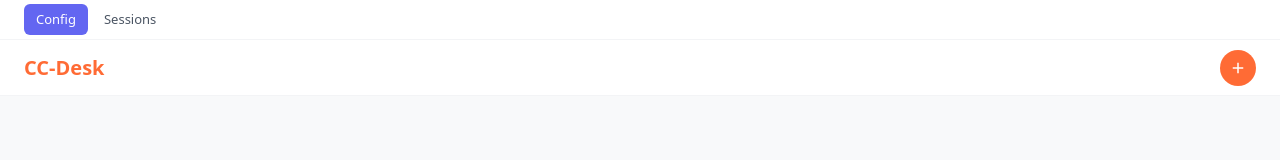
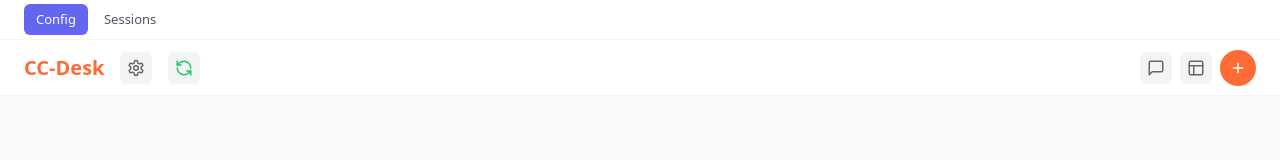
Before and after one commit to ZouZhao321/cc-desk, a Vue app: page / in a window 1280 px wide. Shown: the top 160 px of the page. Built offline with nearby package versions, Linux system fonts and the light colour scheme.

Commit message:
fix: 补充 ConfigListMain 顶部栏缺失的图标
添加设置、同步、会话、模板按钮图标，与设计稿保持一致。

```diff
--- a/src/components/ConfigListMain.vue
+++ b/src/components/ConfigListMain.vue
@@ -21,8 +21,80 @@ defineEmits<{
 		<header class="flex items-center justify-between h-56px px-24px bg-white border-b border-gray-100 shrink-0">
 			<div class="flex items-center gap-16px">
 				<span class="text-20px font-bold text-[#FF6B35]">CC-Desk</span>
+				<button
+					class="flex items-center justify-center w-32px h-32px border-none bg-gray-100 rounded-6px cursor-pointer hover:bg-gray-200 transition-colors"
+				>
+					<svg
+						width="18"
+						height="18"
+						viewBox="0 0 24 24"
+						fill="none"
+						stroke="#666666"
+						stroke-width="2"
+						stroke-linecap="round"
+						stroke-linejoin="round"
+					>
+						<path
+							d="M12.22 2h-.44a2 2 0 0 0-2 2v.18a2 2 0 0 1-1 1.73l-.43.25a2 2 0 0 1-2 0l-.15-.08a2 2 0 0 0-2.73.73l-.22.38a2 2 0 0 0 .73 2.73l.15.1a2 2 0 0 1 1 1.72v.51a2 2 0 0 1-1 1.74l-.15.09a2 2 0 0 0-.73 2.73l.22.38a2 2 0 0 0 2.73.73l.15-.08a2 2 0 0 1 2 0l.43.25a2 2 0 0 1 1 1.73V20a2 2 0 0 0 2 2h.44a2 2 0 0 0 2-2v-.18a2 2 0 0 1 1-1.73l.43-.25a2 2 0 0 1 2 0l.15.08a2 2 0 0 0 2.73-.73l.22-.39a2 2 0 0 0-.73-2.73l-.15-.08a2 2 0 0 1-1-1.74v-.5a2 2 0 0 1 1-1.74l.15-.09a2 2 0 0 0 .73-2.73l-.22-.38a2 2 0 0 0-2.73-.73l-.15.08a2 2 0 0 1-2 0l-.43-.25a2 2 0 0 1-1-1.73V4a2 2 0 0 0-2-2z"
+						/>
+						<circle cx="12" cy="12" r="3" />
+					</svg>
+				</button>
+				<button
+					class="flex items-center justify-center w-32px h-32px border-none bg-gray-100 rounded-6px cursor-pointer hover:bg-gray-200 transition-colors"
+				>
+					<svg
+						width="18"
+						height="18"
+						viewBox="0 0 24 24"
+						fill="none"
+						stroke="#22C55E"
+						stroke-width="2"
+						stroke-linecap="round"
+						stroke-linejoin="round"
+					>
+						<path d="M21 12a9 9 0 0 0-9-9 9.75 9.75 0 0 0-6.74 2.74L3 8" />
+						<path d="M3 3v5h5" />
+						<path d="M3 12a9 9 0 0 0 9 9 9.75 9.75 0 0 0 6.74-2.74L21 16" />
+						<path d="M16 16h5v5" />
+					</svg>
+				</button>
 			</div>
 			<div class="flex items-center gap-8px">
+				<button
+					class="flex items-center justify-center w-32px h-32px border-none bg-gray-100 rounded-6px cursor-pointer hover:bg-gray-200 transition-colors"
+				>
+					<svg
+						width="18"
+						height="18"
+						viewBox="0 0 24 24"
+						fill="none"
+						stroke="#666666"
+						stroke-width="2"
+						stroke-linecap="round"
+						stroke-linejoin="round"
+					>
+						<path d="M21 15a2 2 0 0 1-2 2H7l-4 4V5a2 2 0 0 1 2-2h14a2 2 0 0 1 2 2z" />
+					</svg>
+				</button>
+				<button
+					class="flex items-center justify-center w-32px h-32px border-none bg-gray-100 rounded-6px cursor-pointer hover:bg-gray-200 transition-colors"
+				>
+					<svg
+						width="18"
+						height="18"
+						viewBox="0 0 24 24"
+						fill="none"
+						stroke="#666666"
+						stroke-width="2"
+						stroke-linecap="round"
+						stroke-linejoin="round"
+					>
+						<rect x="3" y="3" width="18" height="18" rx="2" ry="2" />
+						<line x1="3" y1="9" x2="21" y2="9" />
+						<line x1="9" y1="21" x2="9" y2="9" />
+					</svg>
+				</button>
 				<button
 					class="flex items-center justify-center w-36px h-36px border-none bg-[#FF6B35] rounded-full cursor-pointer hover:opacity-90 transition-opacity"
 					@click="$emit('add')"
```
